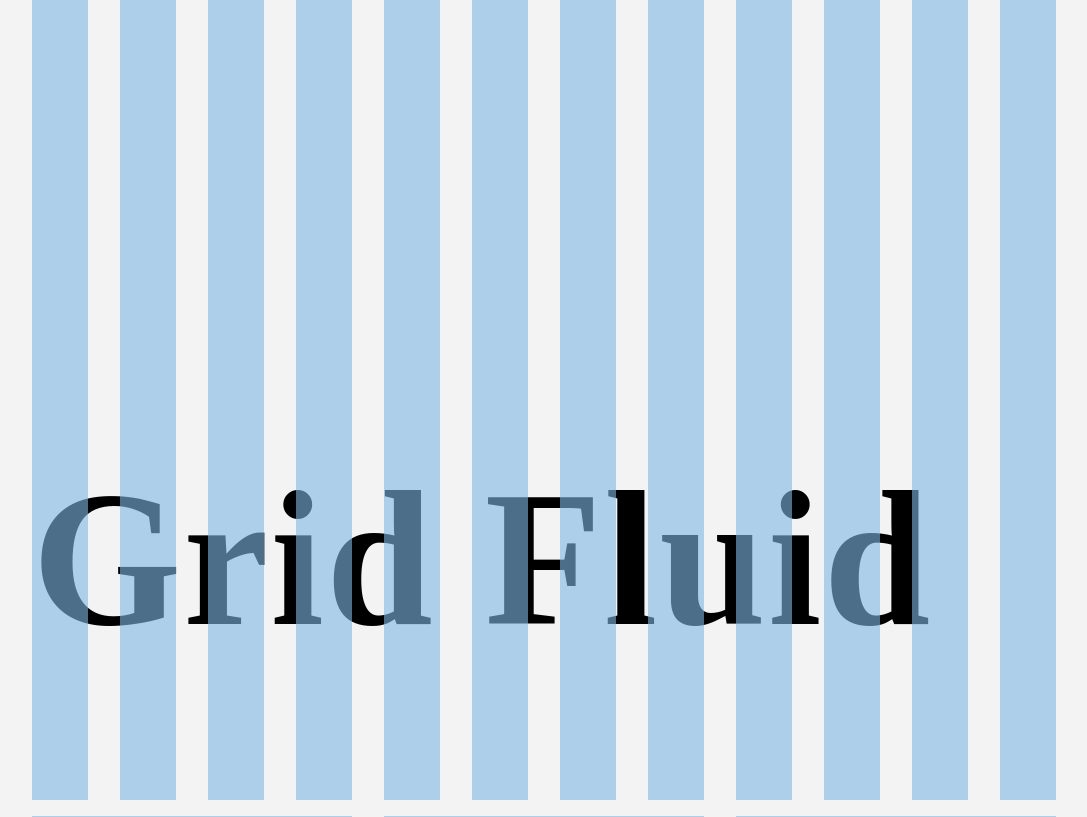
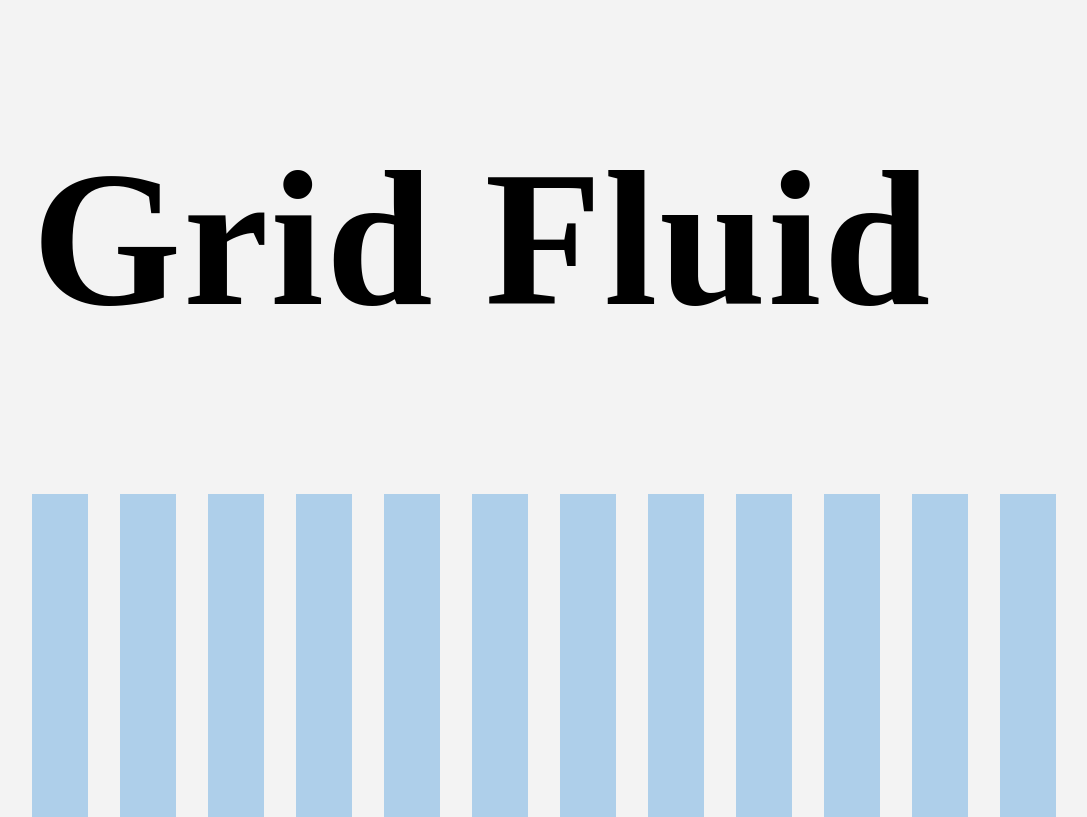
Before and after one commit to gabrielmelo/grid-simples, a website: page index.html in a window 1280 px wide. Shown: the top 817 px of the page, without its empty margins (96-1183 px from the left). Drawn offline with Linux system fonts and the light colour scheme.

Commit message:
Melhorias no layout

```diff
--- a/index.html
+++ b/index.html
@@ -125,11 +125,6 @@
       </div>
   </section>
 
-  <section class="row demo-ui">
-      <div class="column-half">
-        <div class="demo-column"></div>
-      </div>
-  </section>
 </div>
 </body>
 </html>
--- a/scss/demo.scss
+++ b/scss/demo.scss
@@ -27,11 +27,6 @@ h1 {
   letter-spacing: 2px;
 }
 
-header {
-  position: absolute;
-  top: 40%;
-  z-index: 1;
-}
 /* Demo column
 * remove this class
 */
@@ -41,8 +36,7 @@ header {
 }
 
 .demo-ui {
-  position: relative;
-  z-index: 2;
+
 }
 
 .demo-column {
```
Also changed, not shown: css/demo.css.
